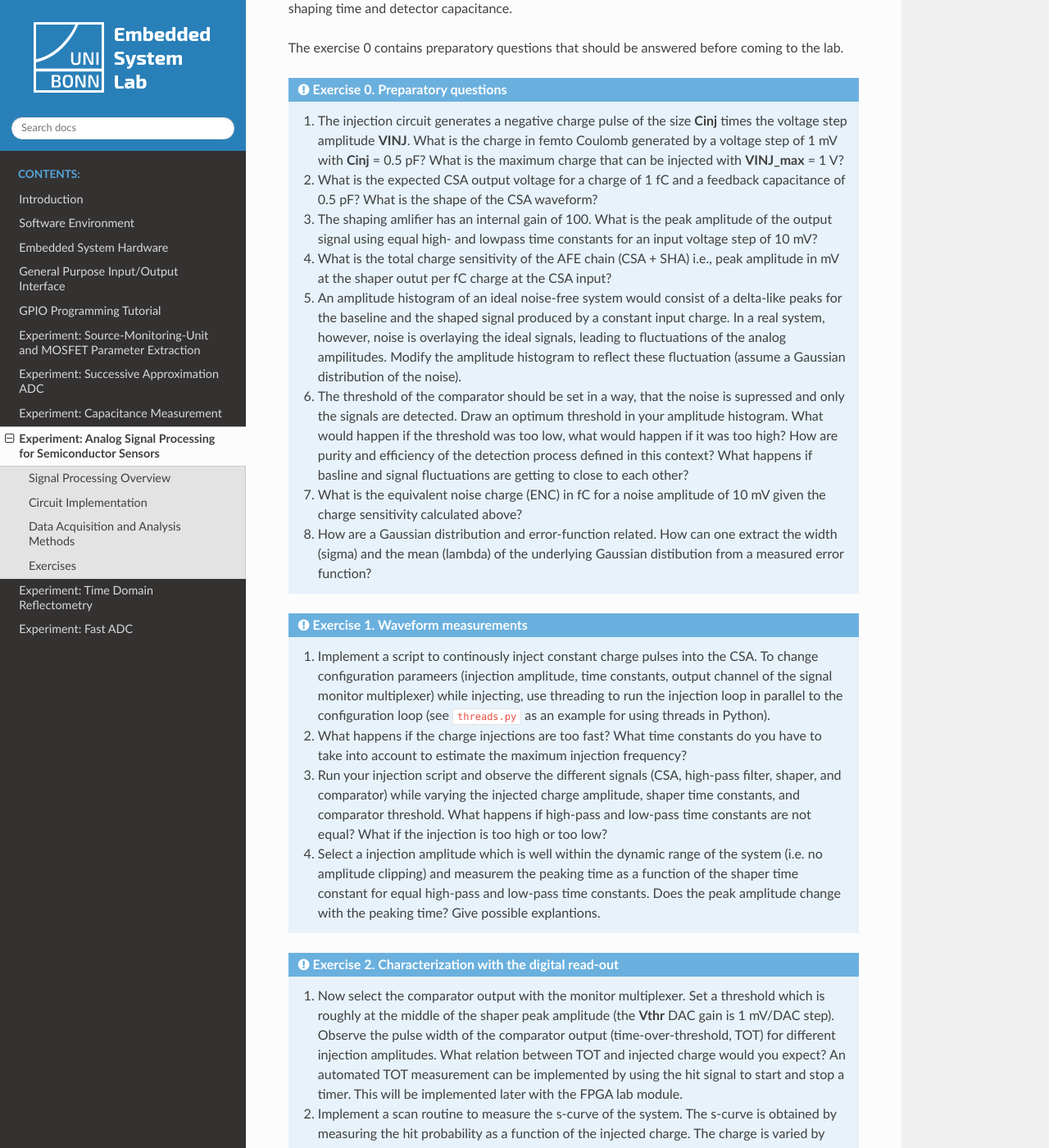
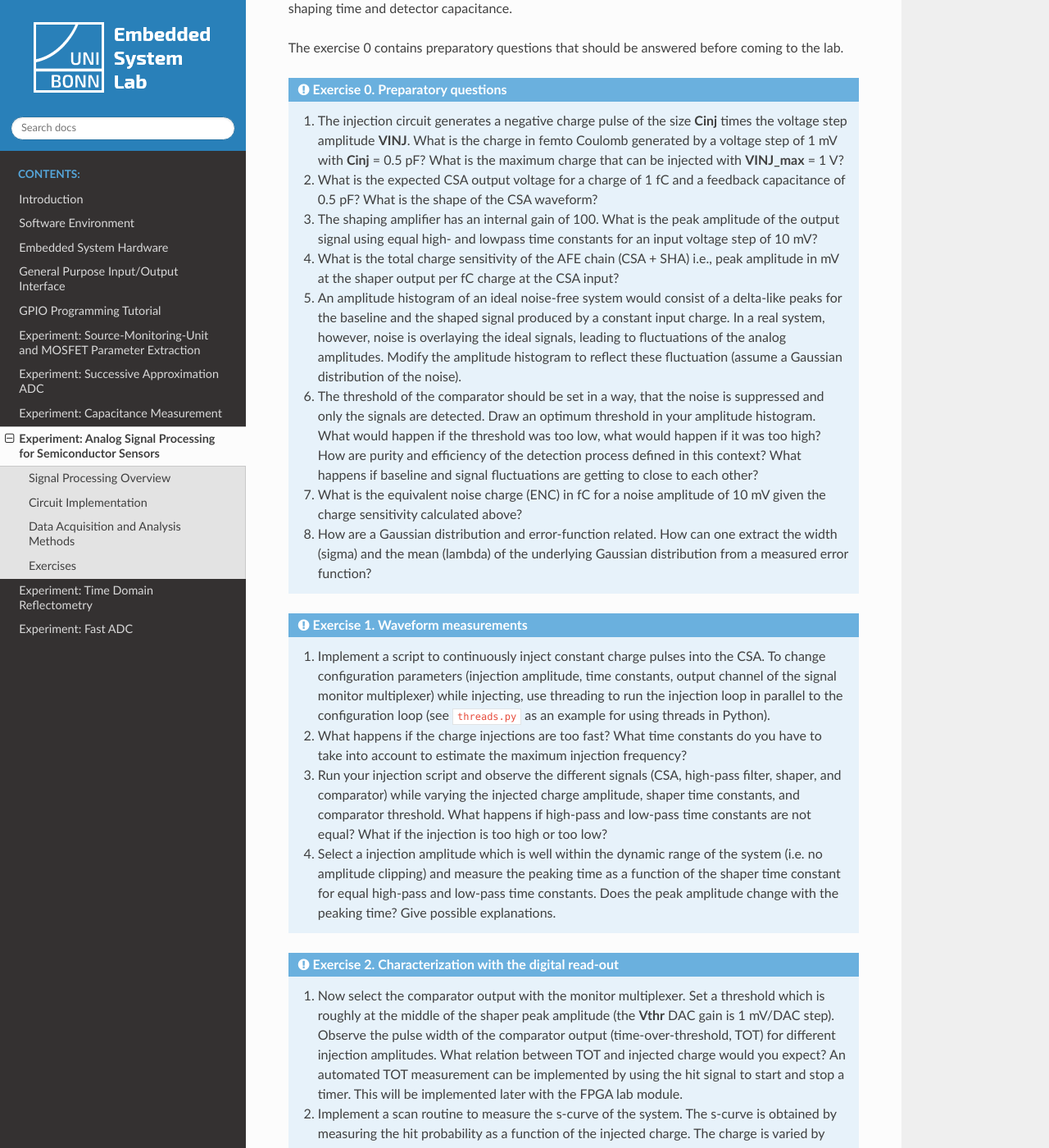
Before and after one commit to SiLab-Bonn/Embedded-System-Lab, a Sphinx documentation site: the page built from docs/source/afe.rst, in a window 1280 px wide and 1400 px high, scrolled down 5670 px. Shown: the whole window at 82% size. Built offline with Sphinx 7.4.7 and the Read the Docs theme 2.0.0, drawn with Linux system fonts in a browser that asks for light colours; some of the changed text lies outside the part shown.

Commit message:
correct links and text

```diff
--- a/docs/source/afe.rst
+++ b/docs/source/afe.rst
@@ -38,7 +38,7 @@
 
   U_{SHA}(t) = U_{CSA} \cdot g \cdot \frac{t}{\tau_{SHA}} \cdot \exp{\frac{-t}{\tau_{SHA}}}.
 
-The final analog block is the comparator (COMP) which compares the output signal of the shaping amplifier **SHA_OUT** with a programmable threshold voltage **VTHR**. When a signal arrives, the comparator output signal goes high as long as the shaper output is above the threshold. For a fixed threshold the length of the comparator output signal therefore is a function of the signal amplitude. Some systems detect this pulse width (aka TOT, time over threshold) to get a measure of the incident charge. The logic which latches the comparator output is implemented in a CPLD (Complex Programmable Logic Device). This logig IC is programmed as depicted in the schematic diagram below.
+The final analog block is the comparator (COMP) which compares the output signal of the shaping amplifier **SHA_OUT** with a programmable threshold voltage **VTHR**. When a signal arrives, the comparator output signal goes high as long as the shaper output is above the threshold. For a fixed threshold the length of the comparator output signal therefore is a function of the signal amplitude. Some systems detect this pulse width (aka TOT, time over threshold) to get a measure of the incident charge. The logic which latches the comparator output is implemented in a CPLD (Complex Programmable Logic Device). This logic IC is programmed as depicted in the schematic diagram below.
 
 .. figure:: images/AFE_digital.png
     :width: 500
@@ -132,20 +132,20 @@
 
   #. The injection circuit generates a negative charge pulse of the size **Cinj** times the voltage step amplitude **VINJ**. What is the charge in femto Coulomb generated by a voltage step of 1 mV with **Cinj**  = 0.5 pF? What is the maximum charge that can be injected with **VINJ_max** = 1 V?
   #. What is the expected CSA output voltage for a charge of 1 fC and a feedback capacitance of 0.5 pF? What is the shape of the CSA waveform?
-  #. The shaping amlifier has an internal gain of 100. What is the peak amplitude of the output signal using equal high- and lowpass time constants for an input voltage step of 10 mV?
-  #. What is the total charge sensitivity of the AFE chain (CSA + SHA) i.e., peak amplitude in mV at the shaper outut per fC charge at the CSA input?
-  #. An amplitude histogram of an ideal noise-free system would consist of a delta-like peaks for the baseline and the shaped signal produced by a constant input charge. In a real system, however, noise is overlaying the ideal signals, leading to fluctuations of the analog ampilitudes. Modify the amplitude histogram to reflect these fluctuation (assume a Gaussian distribution of the noise).
-  #. The threshold of the comparator should be set in a way, that the noise is supressed and only the signals are detected. Draw an optimum threshold in your amplitude histogram. What would happen if the threshold was too low, what would happen if it was too high? How are purity and efficiency of the detection process defined in this context? What happens if basline and signal fluctuations are getting to close to each other?
+  #. The shaping amplifier has an internal gain of 100. What is the peak amplitude of the output signal using equal high- and lowpass time constants for an input voltage step of 10 mV?
+  #. What is the total charge sensitivity of the AFE chain (CSA + SHA) i.e., peak amplitude in mV at the shaper output per fC charge at the CSA input?
+  #. An amplitude histogram of an ideal noise-free system would consist of a delta-like peaks for the baseline and the shaped signal produced by a constant input charge. In a real system, however, noise is overlaying the ideal signals, leading to fluctuations of the analog amplitudes. Modify the amplitude histogram to reflect these fluctuation (assume a Gaussian distribution of the noise).
+  #. The threshold of the comparator should be set in a way, that the noise is suppressed and only the signals are detected. Draw an optimum threshold in your amplitude histogram. What would happen if the threshold was too low, what would happen if it was too high? How are purity and efficiency of the detection process defined in this context? What happens if baseline and signal fluctuations are getting to close to each other?
   #. What is the equivalent noise charge (ENC) in fC for a noise amplitude of 10 mV given the charge sensitivity calculated above?
-  #. How are a Gaussian distribution and error-function related. How can one extract the width (sigma) and the mean (lambda) of the underlying Gaussian distibution from a measured error function?
+  #. How are a Gaussian distribution and error-function related. How can one extract the width (sigma) and the mean (lambda) of the underlying Gaussian distribution from a measured error function?
 
 
 .. admonition:: Exercise 1. Waveform measurements
 
-  #. Implement a script to continously inject constant charge pulses into the CSA. To change configuration parameers (injection amplitude, time constants, output channel of the signal monitor multiplexer) while injecting, use threading to run the injection loop in parallel to the configuration loop (see ``threads.py`` as an example for using threads in Python).
+  #. Implement a script to continuously inject constant charge pulses into the CSA. To change configuration parameters (injection amplitude, time constants, output channel of the signal monitor multiplexer) while injecting, use threading to run the injection loop in parallel to the configuration loop (see ``threads.py`` as an example for using threads in Python).
   #. What happens if the charge injections are too fast? What time constants do you have to take into account to estimate the maximum injection frequency?
   #. Run your injection script and observe the different signals (CSA, high-pass filter, shaper, and comparator) while varying the injected charge amplitude, shaper time constants, and comparator threshold. What happens if high-pass and low-pass time constants are not equal? What if the injection is too high or too low?
-  #. Select a injection amplitude which is well within the dynamic range of the system (i.e. no amplitude clipping) and measurem the peaking time as a function of the shaper time constant for equal high-pass and low-pass time constants. Does the peak amplitude change with the peaking time? Give possible explantions.
+  #. Select a injection amplitude which is well within the dynamic range of the system (i.e. no amplitude clipping) and measure the peaking time as a function of the shaper time constant for equal high-pass and low-pass time constants. Does the peak amplitude change with the peaking time? Give possible explanations.
 
 
 .. admonition:: Exercise 2. Characterization with the digital read-out
--- a/docs/source/cvm.rst
+++ b/docs/source/cvm.rst
@@ -39,7 +39,7 @@
 
 Circuit Implementation
 ----------------------
-The switches for charing and discharging the capacitance are implemented with a CMOS inverter. The power supply of the inverter is connected via an RC low-pass filter to the voltage source V0 and the inverter input is connected to a GPIO signal with programmable frequency. The low-pass filter smoothes the current transients during the charing phase and thus allows the measurement of the average current. The output of the inverter is connected to the capacitance under test. To characterise the (bias-) voltage dependence of a sensor diode capacitance, the output of the CBCM circuit is ac-coupled. That allows the connection of a bias voltage source to the detector diode. A large series resistor R_bias (1 Meg Ohm) isolates the bias voltage source from the CBCM circuit.
+The switches for charing and discharging the capacitance are implemented with a CMOS inverter. The power supply of the inverter is connected via an RC low-pass filter to the voltage source V0 and the inverter input is connected to a GPIO signal with programmable frequency. The low-pass filter smooths the current transients during the charing phase and thus allows the measurement of the average current. The output of the inverter is connected to the capacitance under test. To characterise the (bias-) voltage dependence of a sensor diode capacitance, the output of the CBCM circuit is ac-coupled. That allows the connection of a bias voltage source to the detector diode. A large series resistor R_bias (1 Meg Ohm) isolates the bias voltage source from the CBCM circuit.
 
 .. figure:: images/CVM_circuit.png
     :width: 600
--- a/docs/source/gpio-tutorial.rst
+++ b/docs/source/gpio-tutorial.rst
@@ -137,7 +137,7 @@
     - A cross-over connection for making the RX-TX / TX-RX connection between two boards.
 
   Tasks:
-    - Write a script, using the `PySerial library<https://pyserial.readthedocs.io/en/latest/shortintro.html>`, to transmit user input strings across the serial interface. Make sure you properly convert strings to a binary format. (Hint: `str.encode()<https://docs.python.org/3/library/stdtypes.html#str.encode>` )
+    - Write a script, using the `PySerial library <https://pyserial.readthedocs.io/en/latest/shortintro.html>`_, to transmit user input strings across the serial interface. Make sure you properly convert strings to a binary format. (Hint: `str.encode() <https://docs.python.org/3/library/stdtypes.html#str.encode>`_)
     - Connect an oscilloscope to RX (TX) pins and examine the waveform. Set various serial port configuration parameters (baud rate, number of stop bits, parity) and explain their effect.
     - Connect the serial link between two boards connecting TX of one board to RX of the other board and vice versa.
     - Make sure the serial configuration is the same on both boards and send and receive data.
```
Also changed, not shown: other parts of docs/source/afe.rst (+1 -1 lines).
